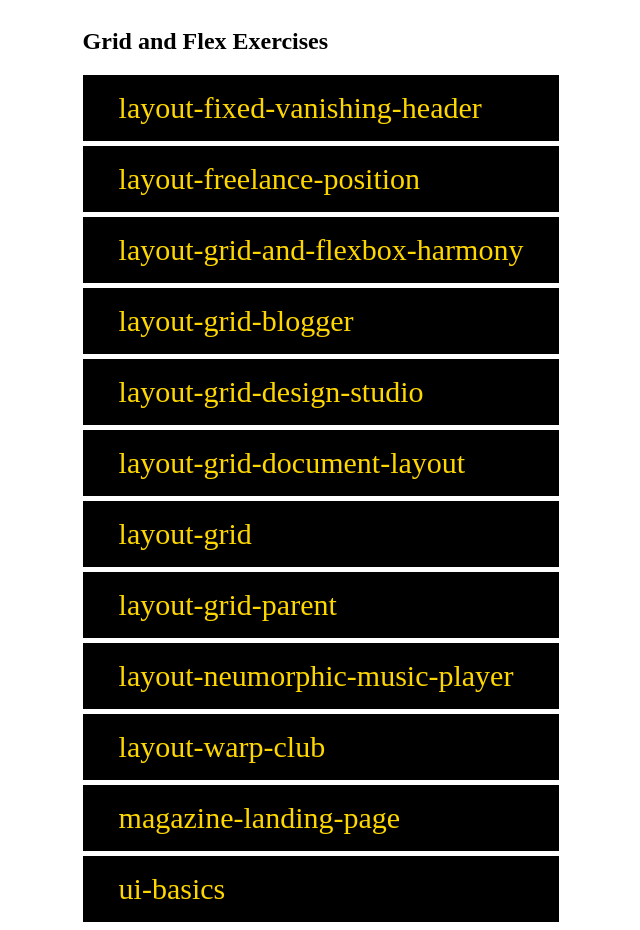
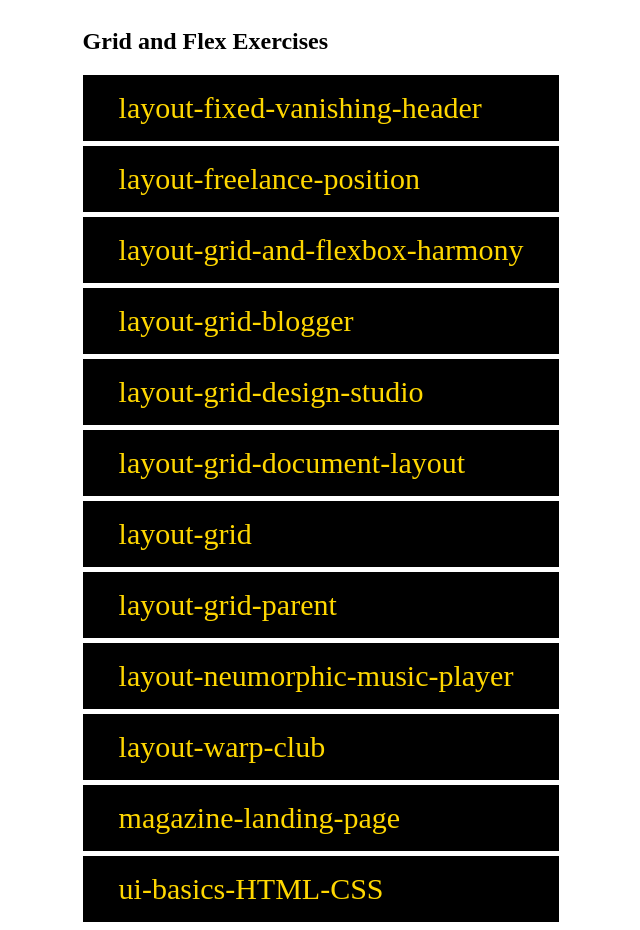
Before and after one commit to nour09-cmd/WebProjekts_and_Exercises, a plain HTML site: page index.html in a window 1280 px wide. Shown: the whole page, without its empty margins (319-959 px from the left). Drawn offline with Linux system fonts and the light colour scheme.

Commit message:
ui-basics-exam-nour022

```diff
--- a/index.html
+++ b/index.html
@@ -91,7 +91,7 @@
         <a href="./magazine-landing-page-nour022/">magazine-landing-page</a>
       </li>
       <li>
-        <a href="./ui-basics-exam-nour022/">ui-basics</a>
+        <a href="./ui-basics-exam-nour022/">ui-basics-HTML-CSS</a>
       </li>
     </nav>
   </body>
```
